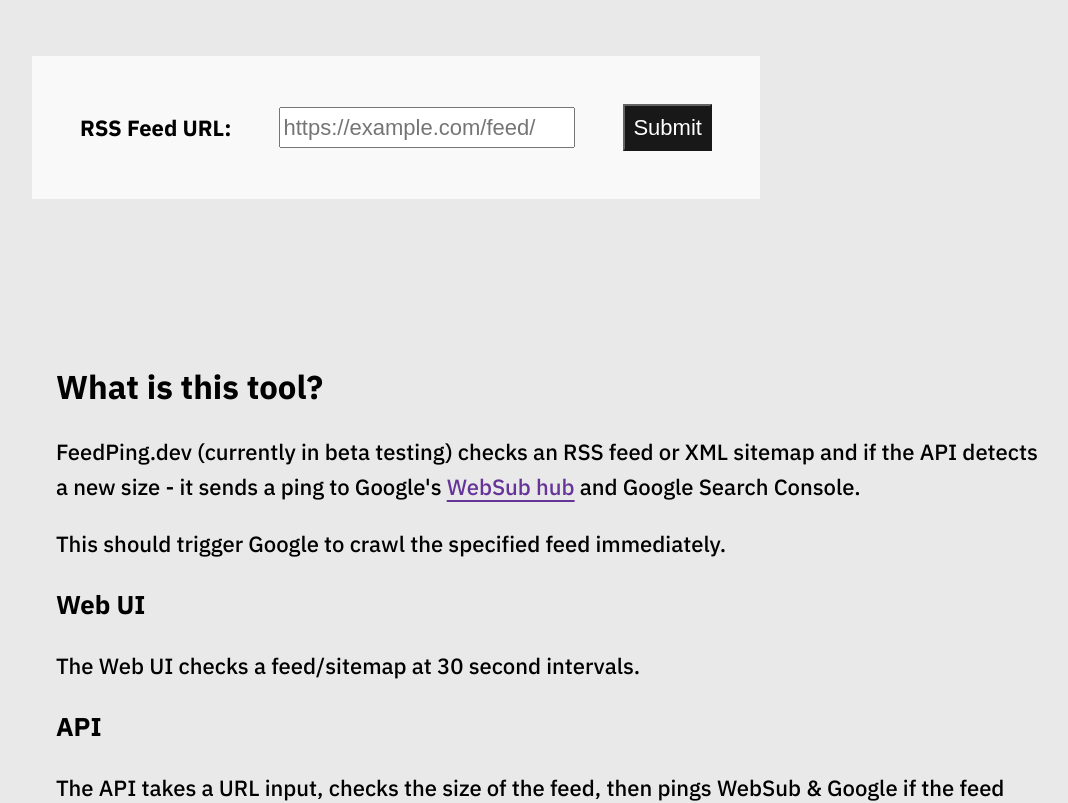
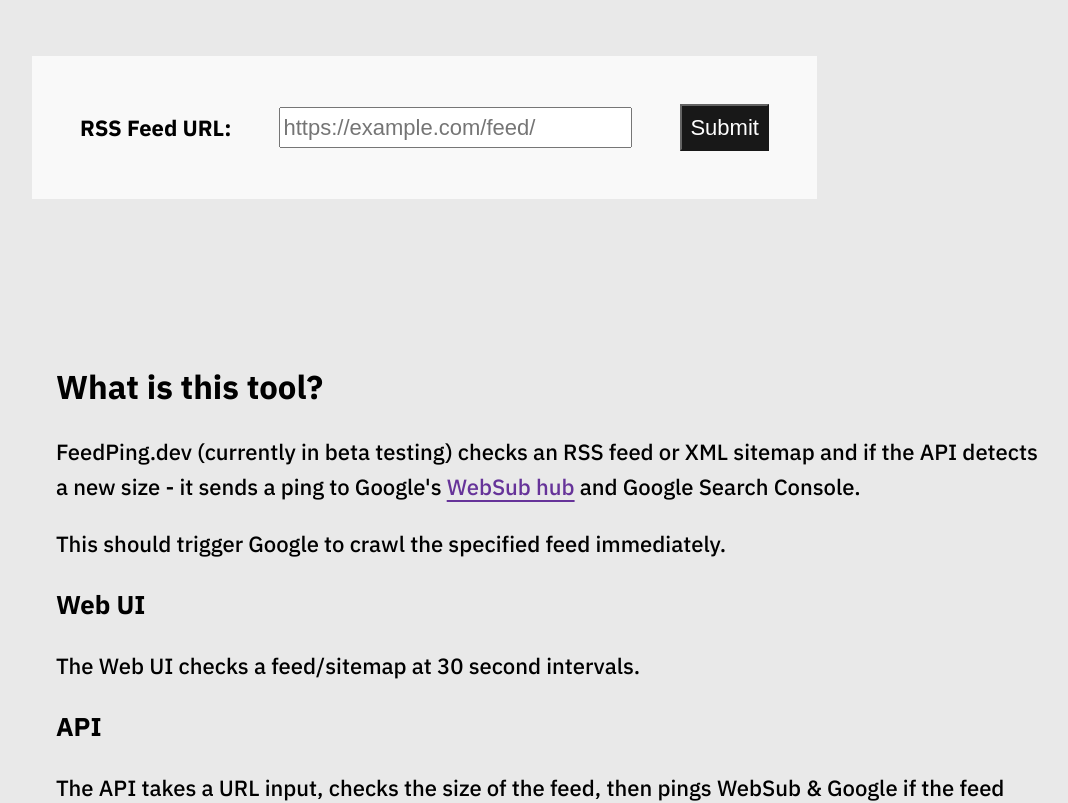
Before and after one commit to colinmcdermott/feedchecker-api, a Next.js app: page / in a window 1280 px wide. Shown: the top 803 px of the page, without its empty margins (24-1092 px from the left). Built offline with nearby package versions, Linux system fonts and the light colour scheme.

Commit message:
Update globals.css

```diff
--- a/styles/globals.css
+++ b/styles/globals.css
@@ -99,7 +99,7 @@
 }
 input[type=url] {
   min-height:30px;
-  min-width:275px;
+  min-width:345px;
   }
 input[type=submit] {
   background-color: black;
```
